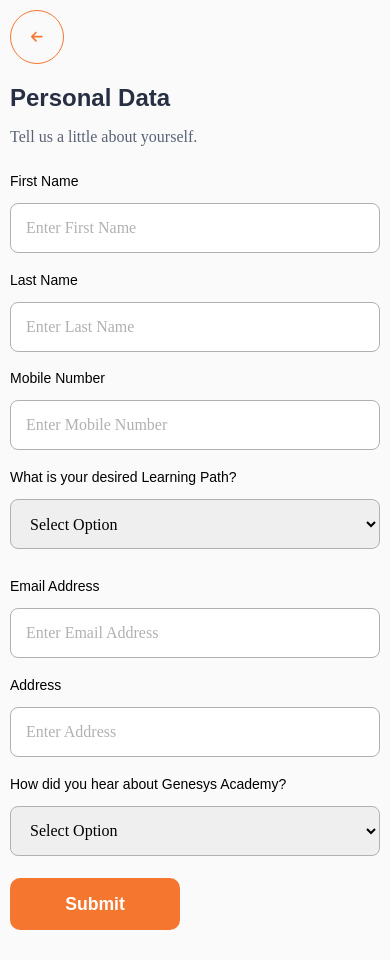
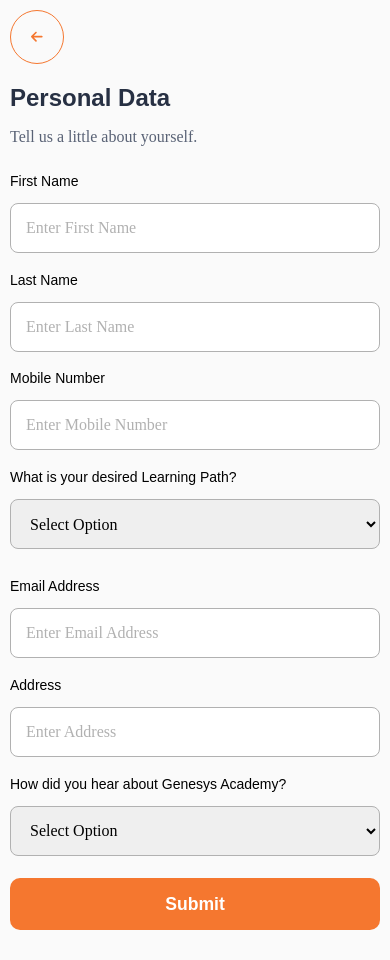
Before and after one commit to DahnCodes/genesys-academy, a React (Vite) app: page /personaldata in a window 390 px wide. Built offline with nearby package versions, Linux system fonts and the light colour scheme; a web font is replaced by a local one.

Commit message:
fixed persoanldata btn

```diff
--- a/src/Styles/personaldata.css
+++ b/src/Styles/personaldata.css
@@ -176,18 +176,6 @@ option {
   /* transform:scale(1.001); */
   /* overflow: hidden; */
   /* box-shadow: 0 8px 15px rgba(0, 0, 0, 0.1); */
-}
-@media  (max-width: 1024px) {
-  .formwrapper{
-overflow: visible;
-  }
-  .selectinfo{
-    width: 380px;
-  }
-  .btnsubmitinfo{
-    width: 280px;
-    margin-right: 200px;
-  }
 }
 
 @media only screen and (max-width: 768px) {
```
